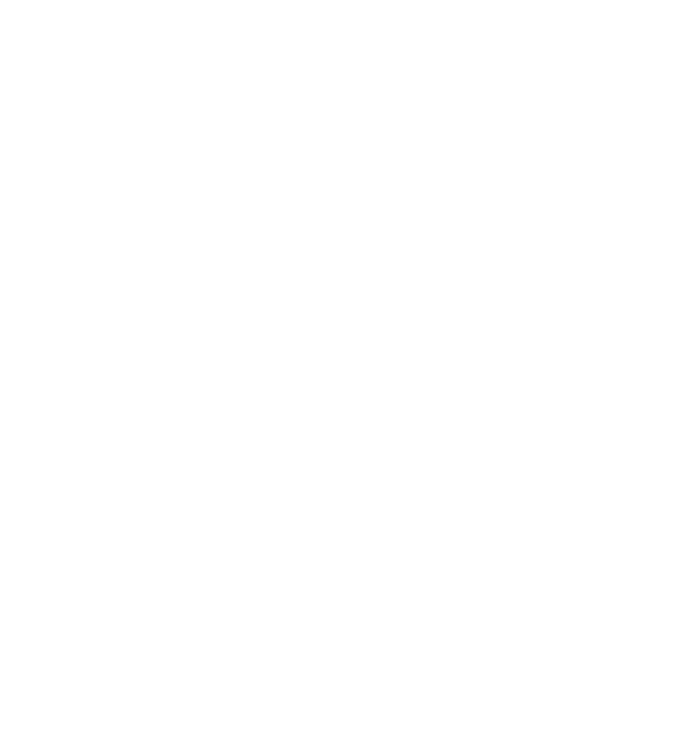
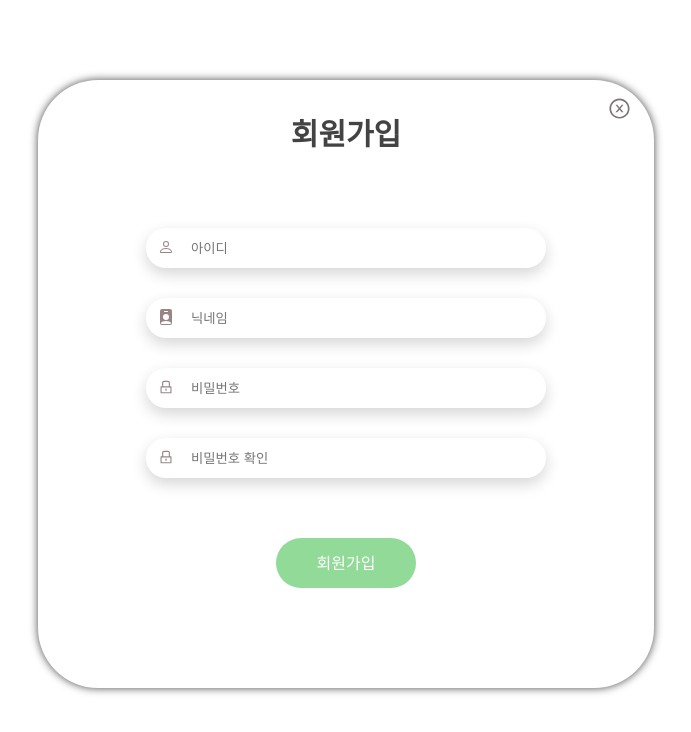
Before and after one commit to codestates-beb/BEB-06-Unleash, a React (Create React App) app in the folder Unleash_client/: page /signup in a window 1280 px wide. Before the commit this address had no page. Shown: the top 732 px of the page, without its empty margins (294-985 px from the left). Built offline with nearby package versions, Linux system fonts and the light colour scheme.

Commit message:
feat: 회원가입 수정

```diff
--- a/Unleash_client/src/App.js
+++ b/Unleash_client/src/App.js
@@ -10,6 +10,7 @@
 import SellPage from './pages/SellPage.jsx'
 import LoadingPage from './pages/LoadingPage.jsx'
 import TiketChangePage from './pages/TiketChangePage.jsx'
+import Signup from "./pages/Signup";
 import Header from "./components/Header";
 import SignIn from "./components/SignIn";
 
@@ -29,6 +30,8 @@
     setOpenSignIn(false);
   }
 
+
+
   return (
     <div className="App">
       <BrowserRouter >
@@ -45,11 +48,12 @@
           <Route path='/sellpage' element={<SellPage />}/>
           <Route path='/loadingpage' element={<LoadingPage />}/>
           <Route path='/tiketchangepage' element={<TiketChangePage />}/>
+          <Route path='/signup' element={<Signup />}/>
         </Routes>
       </BrowserRouter>
 
       {openSignIn &&
-          <SignIn onCloseSignIn={onCloseSignIn} />
+          <SignIn onCloseSignIn={onCloseSignIn}  />
       }
     </div>
   );
--- a/Unleash_client/src/components/SignIn.jsx
+++ b/Unleash_client/src/components/SignIn.jsx
@@ -1,13 +1,13 @@
 import { Fragment , useState } from "react";
 // import axios from 'axios';
-import { useNavigate } from 'react-router-dom';
 import { BsPerson } from "react-icons/bs";
 import { AiOutlineLock } from "react-icons/ai";
 import { AiOutlineCloseCircle } from "react-icons/ai";
-import Signup from "../components/Signup";
+import { Outlet, Link } from "react-router-dom";
 
-function SiginIn(props) {
-    const [ signinOepn , setSigninOepn ] =  useState(false);
+
+
+const SiginIn = (props) => {
     const [ id ,setId ] = useState("");
     const [ password ,setPassword ] = useState("");
 
@@ -17,14 +17,6 @@
 
     const onChangePassword = (e) => {
       setPassword(e.target.value);
-    }
-
-    const onOpenSignIn = () => {
-      setSigninOepn(true);
-    }
-
-    const onCloseSignIn = () => {
-      setSigninOepn(false);
     }
 
     // const navigate = useNavigate();
@@ -93,12 +85,9 @@
                 </div>
 
                 <div className="login_button" >로그인</div>
-                <div className="sign_up_page_text" onClick={onOpenSignIn}  > 아이디가 없다면 <span style={{ cursor : "pointer" , color:"#343434" }}  >회원가입</span>  </div>
+                  <div className="sign_up_page_text" onClick={props.onCloseSignIn}  > 아이디가 없다면 <span style={{ cursor : "pointer" , color:"#343434" }}  >회원가입</span>  </div>
             </div>
           </div>
-            { signinOepn && (
-              <Signup  onCloseSignIn = {onCloseSignIn} />
-            )}
       </Fragment>
     );
   }
```
Also changed, not shown: Unleash_client/src/pages/Signup.jsx (renamed from Unleash_client/src/components/Signup.jsx).
